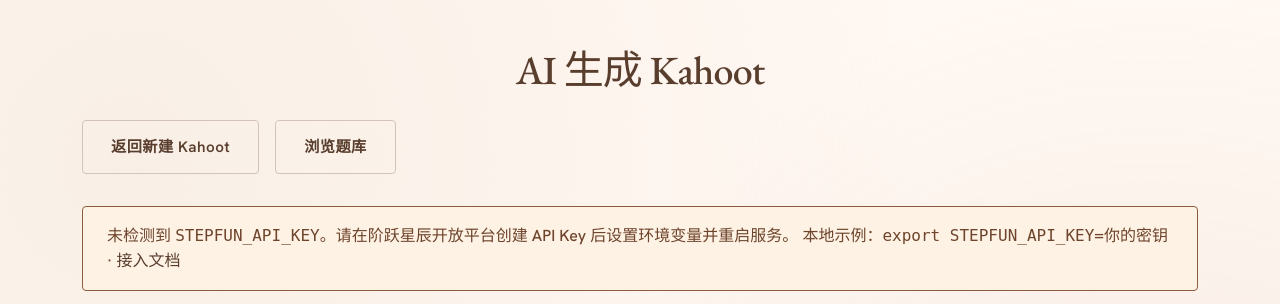
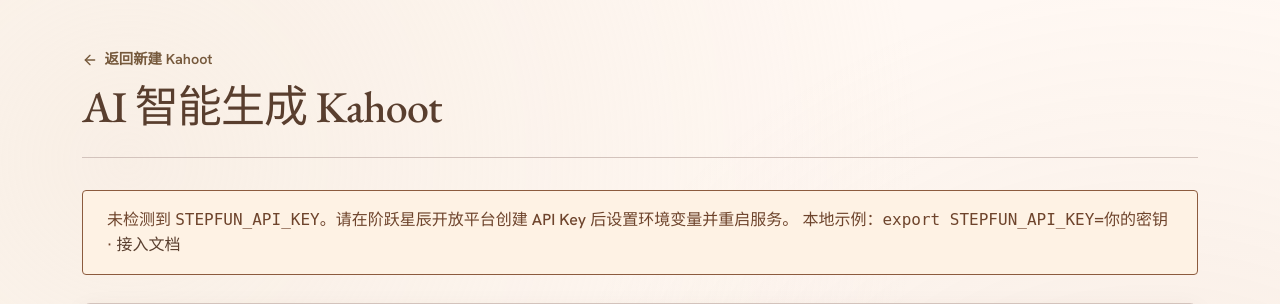
Before and after one commit to garywanggali/kahoot, a Django app: template templates/game/kahoot_ai.html in a window 1280 px wide. Shown: the top 304 px of the page. Run offline with Django 5.2, Linux system fonts and the light colour scheme; the template is opened without the code that fills it, so the values that code supplies are empty.

Commit message:
feat(ui): Integrate Warm Minimalist Studio navigation for newly added AI and Kahoot views

```diff
--- a/templates/game/kahoot_ai.html
+++ b/templates/game/kahoot_ai.html
@@ -3,10 +3,17 @@
 {% block title %}AI 生成 Kahoot - Kahoot{% endblock %}
 
 {% block content %}
-<div class="logo logo-sm">AI 生成 Kahoot</div>
-<div class="nav-links">
-    <a href="{% url 'kahoot_new' %}" class="btn btn-outline">返回新建 Kahoot</a>
-    <a href="{% url 'question_list' %}" class="btn btn-outline">浏览题库</a>
+<div class="studio-header-bar">
+    <div class="studio-title-group">
+        <a href="{% url 'kahoot_new' %}" class="btn-back">
+            <svg class="icon-svg" viewBox="0 0 24 24" width="16" height="16" stroke="currentColor" stroke-width="2" fill="none" stroke-linecap="round" stroke-linejoin="round">
+                <line x1="19" y1="12" x2="5" y2="12"></line>
+                <polyline points="12 19 5 12 12 5"></polyline>
+            </svg>
+            <span>返回新建 Kahoot</span>
+        </a>
+        <h1 class="studio-main-title">AI 智能生成 Kahoot</h1>
+    </div>
 </div>
 
 {% if not ai_configured %}
```
Also changed, not shown: templates/game/kahoot_new.html (+21 -11 lines).
